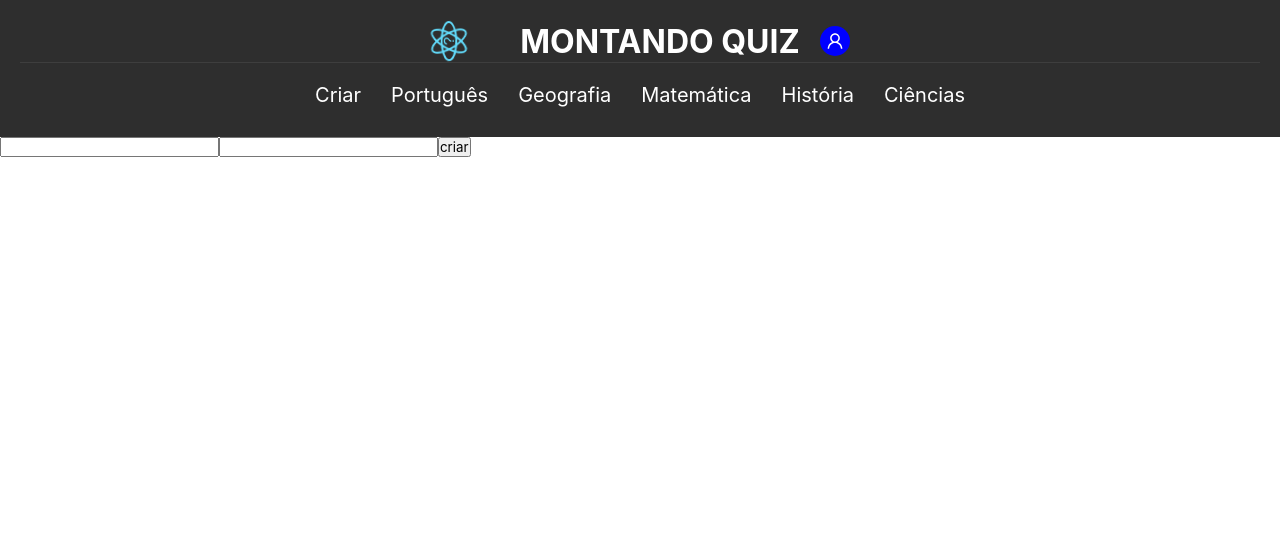
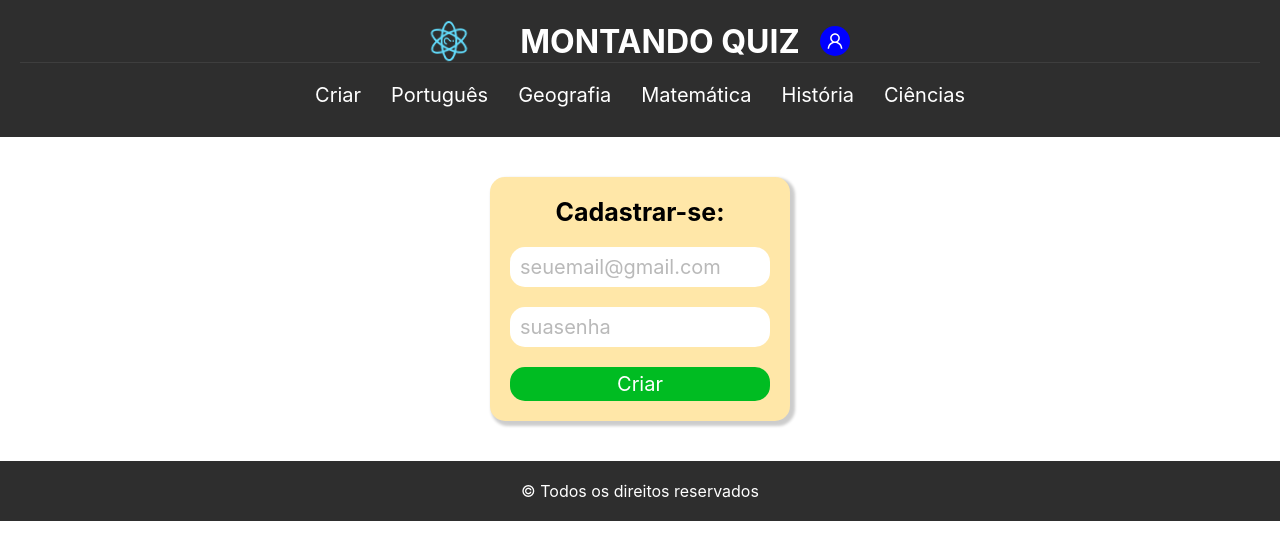
Before and after one commit to DutraGames/Create-Quiz, a Next.js app: page /register in a window 1280 px wide. Shown: the top 560 px of the page. Built offline with nearby package versions, Linux system fonts and the light colour scheme; no server answers; sample sign-in values are in the browser's storage.

Commit message:
page register estilizada

```diff
--- a/src/pages/register.jsx
+++ b/src/pages/register.jsx
@@ -1,7 +1,10 @@
 import { createUserWithEmailAndPassword } from 'firebase/auth'
 import React, { useState } from 'react'
+import Footer from '../components/Footer'
 import Header from '../components/Header'
 import { auth } from '../service/configFirebase'
+import { ButtonCreate, Frame, Input, Title } from '../styles/regisLogin'
+
 export default function register() {
 
     const [email, setEmail] = useState("")
@@ -27,9 +30,13 @@ export default function register() {
         <>
             <Header />
 
-            <input type="email" value={email} onChange={(text) => setEmail(text.target.value)} />
-            <input type="password" value={password} onChange={(text) => setPassword(text.target.value)} />
-            <button onClick={CreateAccont}>criar</button>
+            <Frame>
+                <Title>Cadastrar-se:</Title>
+                <Input placeholder='seuemail@gmail.com' type="email" value={email} onChange={(text) => setEmail(text.target.value)} />
+                <Input placeholder='suasenha' type="password" value={password} onChange={(text) => setPassword(text.target.value)} />
+                <ButtonCreate onClick={CreateAccont}>Criar</ButtonCreate>
+            </Frame>
+            <Footer/>
         </>
     )
 }
--- /dev/null
+++ b/src/styles/regisLogin.js
@@ -0,0 +1,53 @@
+import styled from "styled-components";
+
+export const Frame = styled.div`
+background-color: #FFE7A8;
+margin: 4rem auto;
+border-radius: 1.5rem;
+box-shadow: .3rem .3rem .3rem .2rem rgba(0,0,0,.2);
+display: flex;
+align-items: center;
+justify-content: center;
+flex-direction: column;
+padding: 2rem;
+gap: 2rem;
+width: 30rem;
+
+@media (max-width: 600px) {
+    width: 70vw;
+}
+`
+
+export const Input = styled.input`
+width: 100%;
+height: 4rem;
+border-radius: 1.5rem;
+border: 0;
+padding-left: 1rem;
+font-size: 2rem;
+
+&::placeholder{
+    opacity: 0.5;
+}
+`
+
+export const Title = styled.h2`
+font-size: 2.5rem;
+`
+
+export const ButtonCreate = styled.button`
+background-color: #00BC22;
+color: #FFF;
+width: 100%;
+border-radius: 1.5rem;
+border: 0;
+padding: .5rem;
+font-size: 2rem;
+cursor: pointer;
+transition: all .4s;
+
+:hover{
+    background-color: #7EF482;
+    color: #000;
+}
+`
```
